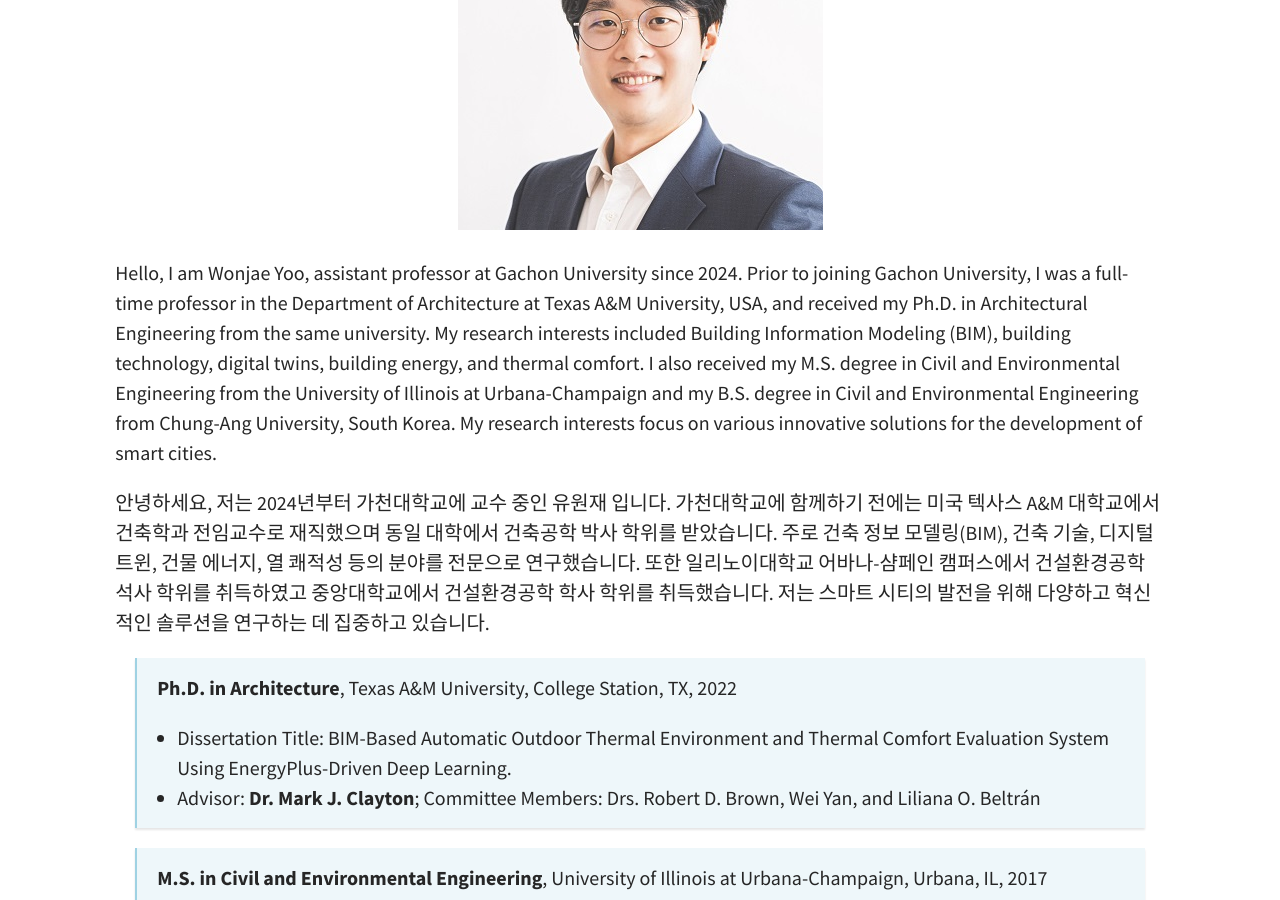
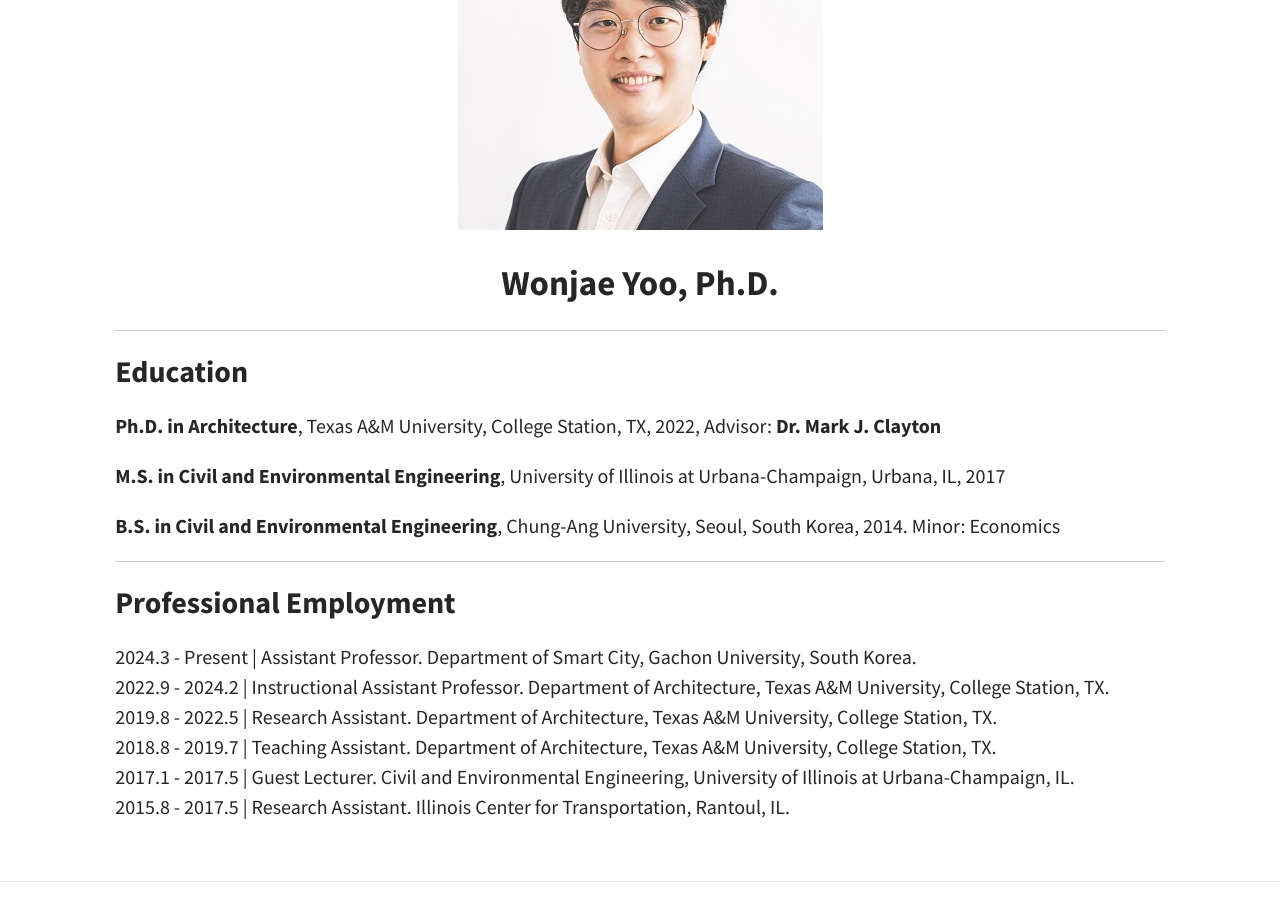
Before and after one commit to 1Jyoo/website, a Jekyll site: the page built from pages/about.md, in a window 1280 px wide and 900 px high, scrolled down 498 px. Built offline with Jekyll 4.4.1, drawn with Linux system fonts in a browser that asks for light colours; a script that is not in the unit is left out.

Commit message:
new commit

```diff
--- a/pages/about.md
+++ b/pages/about.md
@@ -10,15 +10,27 @@ img: "assets/img/profile.jpg"
 ![image]({{ page.img | relative_url }})
 {: refdef}
 
-Hello, I am Wonjae Yoo, assistant professor at Gachon University since 2024. Prior to joining Gachon University, I was a full-time professor in the Department of Architecture at Texas A&M University, USA, and received my Ph.D. in Architectural Engineering from the same university. My research interests included Building Information Modeling (BIM), building technology, digital twins, building energy, and thermal comfort. I also received my M.S. degree in Civil and Environmental Engineering from the University of Illinois at Urbana-Champaign and my B.S. degree in Civil and Environmental Engineering from Chung-Ang University, South Korea. My research interests focus on various innovative solutions for the development of smart cities.
+{:refdef: style="text-align: center;"}
+## Wonjae Yoo, Ph.D.
+{: refdef}
 
-안녕하세요, 저는 2024년부터 가천대학교에 교수 중인 유원재 입니다. 가천대학교에 함께하기 전에는 미국 텍사스 A&M 대학교에서 건축학과 전임교수로 재직했으며 동일 대학에서 건축공학 박사 학위를 받았습니다. 주로 건축 정보 모델링(BIM), 건축 기술, 디지털 트윈, 건물 에너지, 열 쾌적성 등의 분야를 전문으로 연구했습니다. 또한 일리노이대학교 어바나-샴페인 캠퍼스에서 건설환경공학 석사 학위를 취득하였고 중앙대학교에서 건설환경공학 학사 학위를 취득했습니다. 저는 스마트 시티의 발전을 위해 다양하고 혁신적인 솔루션을 연구하는 데 집중하고 있습니다.
+----------
+### Education
+
+**Ph.D. in Architecture**, Texas A&M University, College Station, TX, 2022, Advisor: **Dr. Mark J. Clayton**
+
+**M.S. in	Civil and Environmental Engineering**, University of Illinois at Urbana-Champaign, Urbana, IL, 2017
+
+**B.S. in	Civil and Environmental Engineering**, Chung-Ang University, Seoul, South Korea, 2014. Minor: Economics
 
 
-> **Ph.D. in Architecture**, Texas A&M University, College Station, TX, 2022
-- Dissertation Title: BIM-Based Automatic Outdoor Thermal Environment and Thermal Comfort Evaluation System Using EnergyPlus-Driven Deep Learning.
-- Advisor: **Dr. Mark J. Clayton**; Committee Members: Drs. Robert D. Brown, Wei Yan, and Liliana O. Beltrán
+-----------
 
-> **M.S. in	Civil and Environmental Engineering**, University of Illinois at Urbana-Champaign, Urbana, IL, 2017
 
-> **B.S. in	Civil and Environmental Engineering**, Chung-Ang University, Seoul, South Korea, 2014. Minor: Economics
+### Professional Employment
+2024.3 - Present | Assistant Professor. Department of Smart City, Gachon University, South Korea.\
+2022.9 - 2024.2 | Instructional Assistant Professor. Department of Architecture, Texas A&M University, College Station, TX.\
+2019.8 - 2022.5 | Research Assistant. Department of Architecture, Texas A&M University, College Station, TX.\
+2018.8 - 2019.7 | Teaching Assistant. Department of Architecture, Texas A&M University, College Station, TX.\
+2017.1 - 2017.5 | Guest Lecturer. Civil and Environmental Engineering, University of Illinois at Urbana-Champaign, IL.\
+2015.8 - 2017.5 | Research Assistant. Illinois Center for Transportation, Rantoul, IL.
```
Also changed, not shown: pages/research.md (+1 -1 lines).
